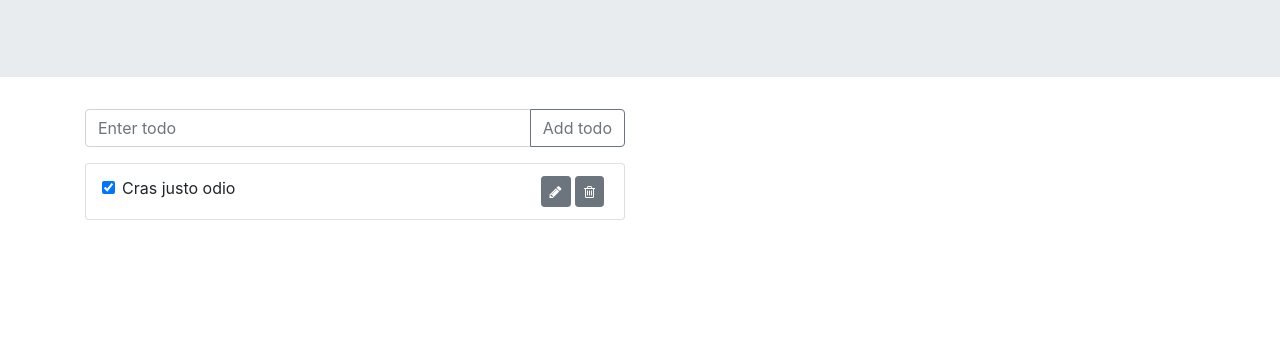
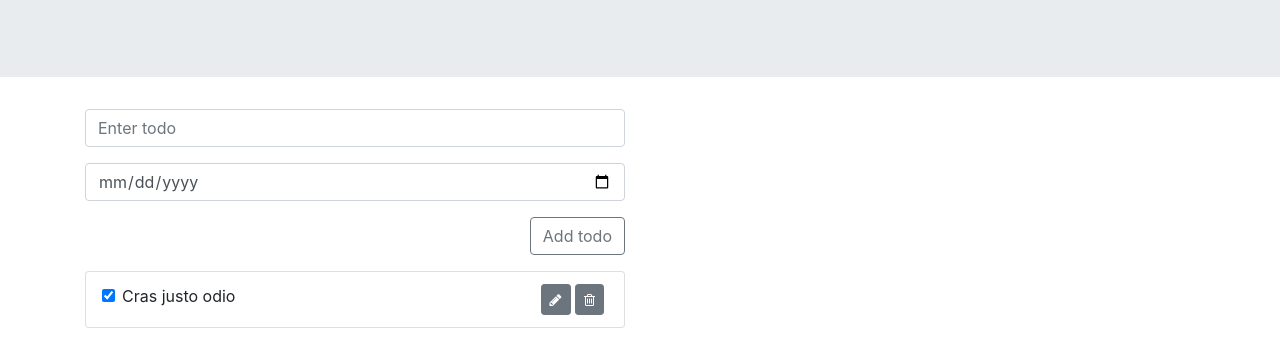
Before and after one commit to Maxrozvora/js-mentor, a plain HTML site: page index.html in a window 1280 px wide. Shown: the part 172-536 px from the top of the page. Drawn offline with Linux system fonts and the light colour scheme.

Commit message:
work (index.html) Добавление инпута дати

```diff
--- a/index.html
+++ b/index.html
@@ -20,11 +20,14 @@
     <div class="row">
         <div class="col-md-6">
             <form id="add-form">
-            <div class="input-group mb-3">
-                <input type="text" class="form-control" name="addTodo" placeholder="Enter todo" aria-label="Recipient's username" aria-describedby="button-addon2">
-                <div class="input-group-append">
-                    <button class="btn btn-outline-secondary" type="submit" id="button-addon2">Add todo</button>
-                </div>
+            <div class="form-group mb-3">
+                <input type="text" class="form-control" name="nameTodo" placeholder="Enter todo" aria-label="Recipient's username" aria-describedby="button-addon2" required>
+            </div>
+            <div class="form-group">
+                <input type="date" class="form-control" name="dueDate" required>
+            </div>
+            <div class="form-group text-right">
+                <button class="btn btn-outline-secondary mr-auto" type="submit">Add todo</button>
             </div>
             </form>
             <ul class="list-group" id="todo-list">
```
